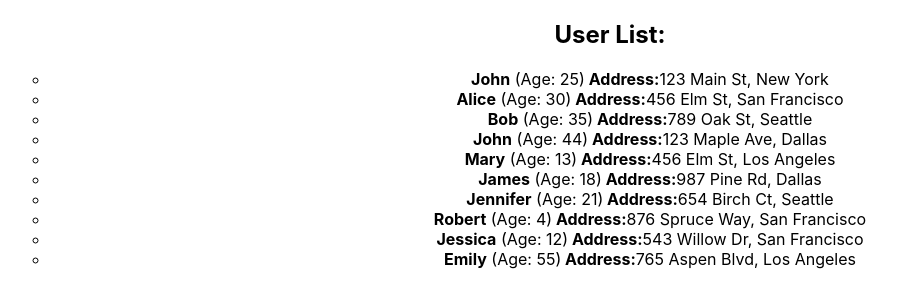
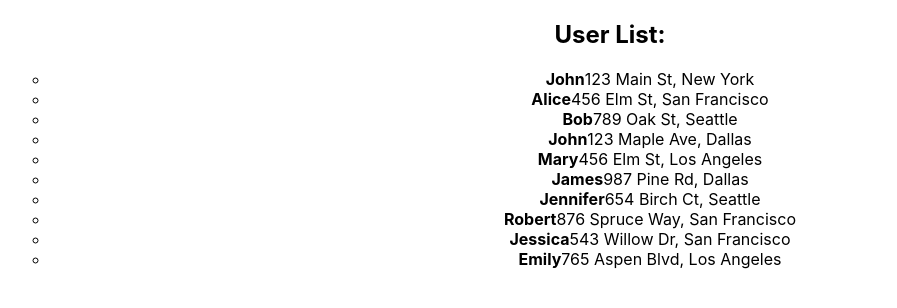
Before and after one commit to olhayakubovska/homework-front-main, a React (Create React App) app: page / in a window 1280 px wide. Shown: the top 308 px of the page, without its empty margins (30-927 px from the left). Built offline with nearby package versions, Linux system fonts and the light colour scheme.

Commit message:
commit-9

```diff
--- a/src/HW/1/UserList.tsx
+++ b/src/HW/1/UserList.tsx
@@ -22,7 +22,7 @@ export const UserList = (props: UserListPropsType) => {
         <ul>
       {props.users.map((user) => (
         <li key={user.id} id={`hw01-user-${user.id}`}>
-          <strong>{user.name}</strong> (Age: {user.age})<strong> Address:</strong>
+          <strong>{user.name}</strong>
           {user.address.street}, {user.address.city}
          </li>
         ))}
```
